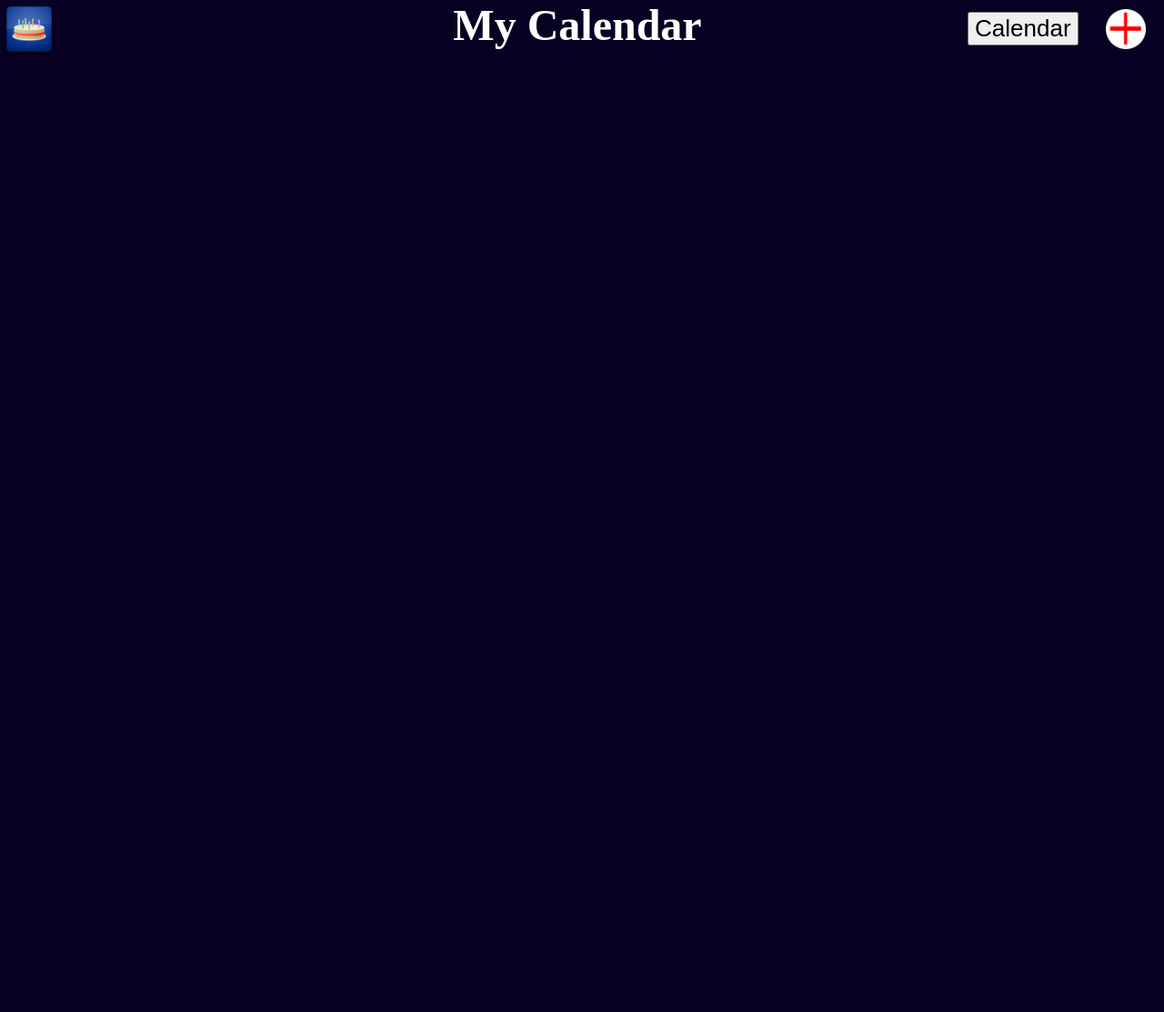
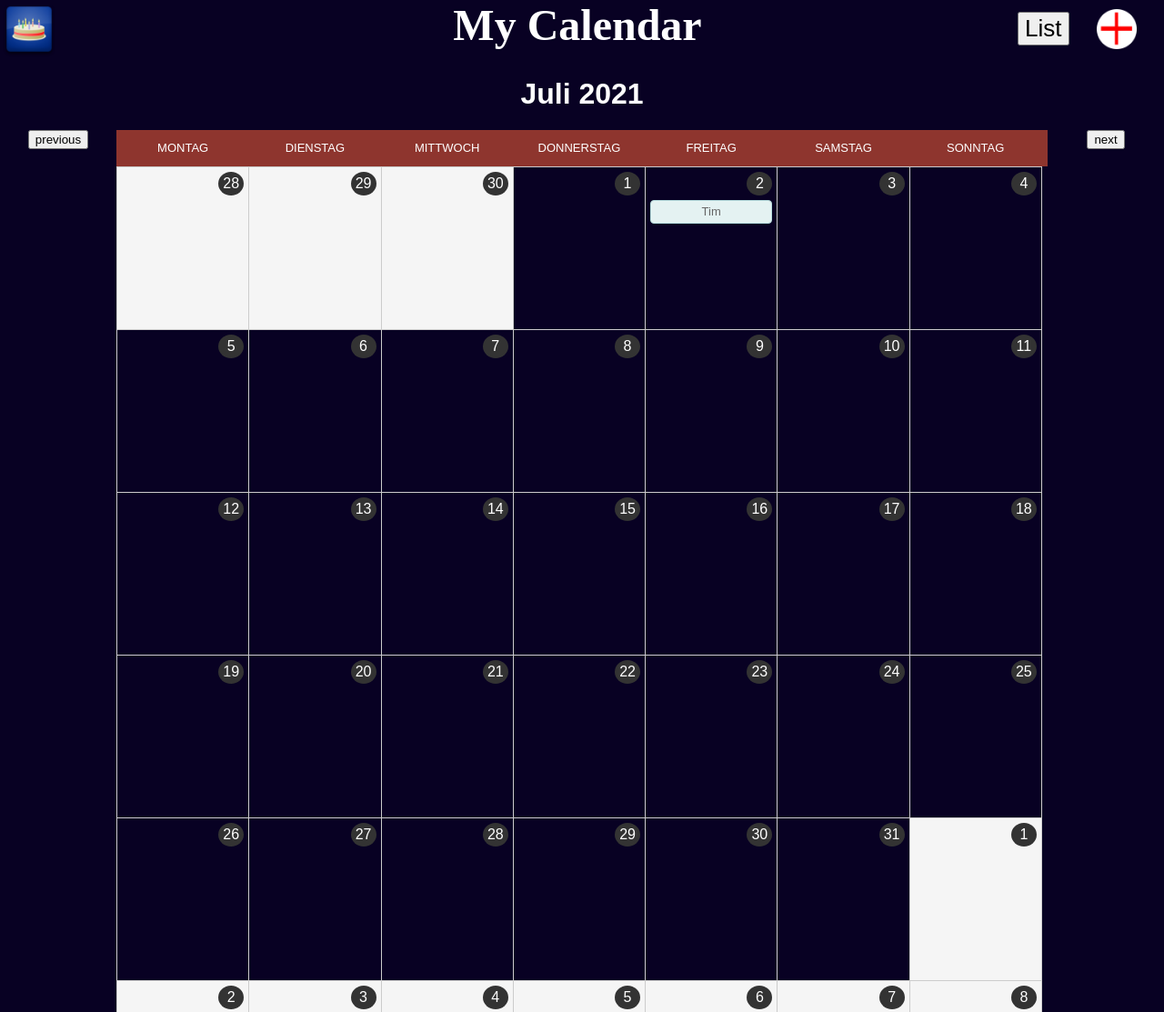
Before and after one commit to yschiebelhut/Geburtstagskalender, a plain HTML site: page html/calendarview.html in a window 1280 px wide. Shown: the top 1113 px of the page at 91% size. Before the commit the page ends 800 px from the top, so only its background shows below. Drawn offline with Linux system fonts and the light colour scheme.

Commit message:
updated calendarview and added popup

```diff
--- /dev/null
+++ b/css/calendarview.css
@@ -0,0 +1,109 @@
+body{
+	align-items: center;
+	text-align: center;
+}
+
+header{
+	text-align: center;
+}
+
+#calendar-wrap{
+	display: flex;
+	position: relative;
+	visibility: visible;
+	width: 100%;
+	align-self: center;
+}
+
+#calendar {
+	width: 80%;
+	visibility: visible;
+}
+
+#calendar a {
+	color: #8e352e;
+	text-decoration: none;
+}
+
+#calendar ul {
+	list-style: none;
+	padding: 0;
+	margin: 0;
+	align-items: center;
+}
+
+#calendar li {
+	display: block;
+	float: left;
+	width: 14.285%;
+	padding: 5px;
+	box-sizing:border-box;
+	border: 1px solid #ccc;
+	margin-right: -1px;
+	margin-bottom: -1px;
+}
+
+#calendar ul.weekdays {
+	height: 40px;
+	background: #8e352e;
+}
+
+#calendar ul.weekdays li {
+	text-align: center;
+	text-transform: uppercase;
+	line-height: 20px;
+	border: none !important;
+	padding: 10px 6px;
+	color: #fff;
+	font-size: 13px;
+}
+
+#calendar .days li {
+	height: 180px;
+}
+
+#calendar .days li:hover {
+	background: #d3d3d3;
+}
+
+#calendar .date {
+	text-align: center;
+	margin-bottom: 5px;
+	padding: 4px;
+	background: #333;
+	color: #fff;
+	width: 20px;
+	border-radius: 50%;
+	float: right;
+}
+
+#calendar .details {
+	clear: both;
+	display: block;
+	font-size: 13px;
+	border-radius: 4px;
+	padding: 5px;
+	margin-top: 40px;
+	margin-bottom: 5px;
+	line-height: 14px;
+	background: #e4f2f2;
+	border: 1px solid #b5dbdc;
+	color: #009aaf;
+	text-decoration: none;
+}
+
+#calendar .details {
+	color: #666;
+	margin: 3px 0 7px 0;
+	text-decoration: none;
+}
+
+#calendar .other-month {
+	background: #f5f5f5;
+	color: #666;
+}
+
+#button-div{
+	text-align: center;
+	width: 10%;
+}
--- /dev/null
+++ b/css/popup.css
@@ -0,0 +1,28 @@
+.content-area{
+	margin: 30px 10% 30px 10%;
+	width: 80%;
+	height: auto;
+	background-color: gray;
+	color: black;
+	border-radius: 18px;
+	padding: 20px;
+}
+.content-area h1{
+	margin-top: 0px;
+	font-size: 60px;
+	font-weight: 100;
+}
+
+.button{
+	width: 100px;
+	margin-left: 10px;
+}
+.button-box{
+	height: auto;
+	display: flex;
+	justify-content: flex-end;
+	align-items: center;
+}
+#cancel{
+	margin-right: 50px;
+}
--- a/html/calendarview.html
+++ b/html/calendarview.html
@@ -4,10 +4,12 @@
 		<meta charset="utf-8"/>
 		<title>Geburtstagskalender</title>
 		<link href="../css/standard.css" type="text/css" rel="stylesheet" />
+		<link href="../css/calendarview.css" type="text/css" rel="stylesheet" />
+		<link href="../css/popup.css" type="text/css" rel="stylesheet" />
 	</head>
 
 	<body>
-		<div class="menue">
+		<div class="menue"> <!-- header -->
 			<div class="menue-box" id="div-logo">
 				<img src="../images/logo.png" id="logo">
 			</div>
@@ -15,14 +17,204 @@
 				<h1>My Calendar</h1>
 			</div>
 			<div class="menue-box" id="div-buttons">
-				<button type="button" height="200px" id="button">Calendar</button>
+				<a href="listview.html"><button type="button" height="200px" id="button">List</button></a>
 				<div id="div-buttons" height="100%">
-					<img src="../images/plus.png" width="auto" height="70%">
+					<a href="addview.html" id="div-buttons"><img src="../images/plus.png" width="auto" height="70%"></a>
 				</div>
 			</div>
 
+		</div> <!-- /. header -->
+
+		<header>
+			<h1>Juli 2021</h1>
+		</header>
+
+		<div id="calendar-wrap">
+
+			<div id="button-div">
+				<button>previous</button>
 			</div>
 
+			<div id="calendar">
+				<ul class="weekdays">
+					<li>Montag</li>
+					<li>Dienstag</li>
+					<li>Mittwoch</li>
+					<li>Donnerstag</li>
+					<li>Freitag</li>
+					<li>Samstag</li>
+					<li>Sonntag</li>
+				</ul>
+
+				<!-- Days from previous month -->
+
+				<ul class="days">
+					<li class="day other-month">
+						<div class="date">28</div>
+					</li>
+					<li class="day other-month">
+						<div class="date">29</div>
+					</li>
+					<li class="day other-month">
+						<div class="date">30</div>
+					</li>
+
+					<!-- Days in current month -->
+
+					<li class="day">
+						<div class="date">1</div>
+					</li>
+					<li class="day">
+						<div class="date">2</div>
+						<a href="popup.html">
+							<div class="details">
+								Tim
+							</div>
+						</a>
+					</li>
+					<li class="day">
+						<div class="date">3</div>
+					</li>
+					<li class="day">
+						<div class="date">4</div>
+					</li>
+				</ul>
+
+				<!-- Row #2 -->
+
+				<ul class="days">
+					<li class="day">
+						<div class="date">5</div>
+					</li>
+					<li class="day">
+						<div class="date">6</div>
+					</li>
+					<li class="day">
+						<div class="date">7</div>
+					</li>
+					<li class="day">
+						<div class="date">8</div>
+					</li>
+					<li class="day">
+						<div class="date">9</div>
+					</li>
+					<li class="day">
+						<div class="date">10</div>
+					</li>
+					<li class="day">
+						<div class="date">11</div>
+					</li>
+				</ul>
+
+				<!-- Row #3 -->
+
+				<ul class="days">
+					<li class="day">
+						<div class="date">12</div>
+					</li>
+					<li class="day">
+						<div class="date">13</div>
+					</li>
+					<li class="day">
+						<div class="date">14</div>
+					</li>
+					<li class="day">
+						<div class="date">15</div>
+					</li>
+					<li class="day">
+						<div class="date">16</div>
+					</li>
+					<li class="day">
+						<div class="date">17</div>
+					</li>
+					<li class="day">
+						<div class="date">18</div>
+					</li>
+				</ul>
+
+   				<!-- Row #4 -->
+
+				<ul class="days">
+					<li class="day">
+						<div class="date">19</div>
+					</li>
+					<li class="day">
+						<div class="date">20</div>
+					</li>
+					<li class="day">
+						<div class="date">21</div>
+					</li>
+					<li class="day">
+						<div class="date">22</div>
+					</li>
+					<li class="day">
+						<div class="date">23</div>
+					</li>
+					<li class="day">
+						<div class="date">24</div>
+					</li>
+					<li class="day">
+						<div class="date">25</div>
+					</li>
+				</ul>
+
+						<!-- Row #5 -->
+
+				<ul class="days">
+					<li class="day">
+						<div class="date">26</div>
+					</li>
+					<li class="day">
+						<div class="date">27</div>
+
+					</li>
+					<li class="day">
+						<div class="date">28</div>
+					</li>
+					<li class="day">
+						<div class="date">29</div>
+					</li>
+					<li class="day">
+						<div class="date">30</div>
+					</li>
+					<li class="day">
+						<div class="date">31</div>
+					</li>
+					<li class="day other-month">
+						<div class="date">1</div> <!-- Next Month-->
+					</li>
+				</ul>
+
+				<!-- Row #6 -->
+
+				<ul class="days">
+					<li class="day other-month">
+						<div class="date">2</div>
+					</li>
+					<li class="day other-month">
+						<div class="date">3</div>
+					</li>
+					<li class="day other-month">
+						<div class="date">4</div>
+					</li>
+					<li class="day other-month">
+						<div class="date">5</div>
+					</li>
+					<li class="day other-month">
+						<div class="date">6</div>
+					</li>
+					<li class="day other-month">
+						<div class="date">7</div>
+					</li>
+					<li class="day other-month">
+						<div class="date">8</div>
+					</li>
+				</ul>
+			</div>
+
+			<div id="button-div">
+				<button>next</button>
+			</div>
+		</div>
 	</body>
-
 </html>
```
Also changed, not shown: html/popup.html (added, +35 -0 lines). Lines whose indentation alone changed are shown as unchanged.
